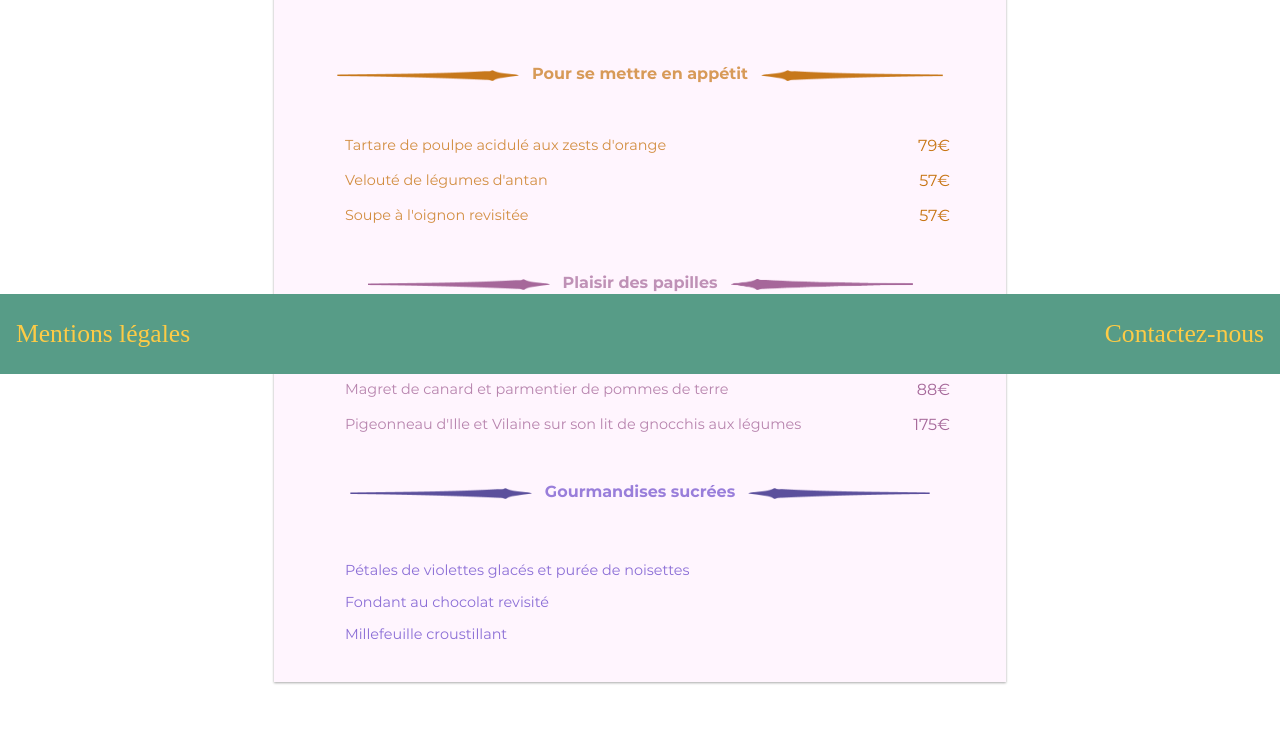
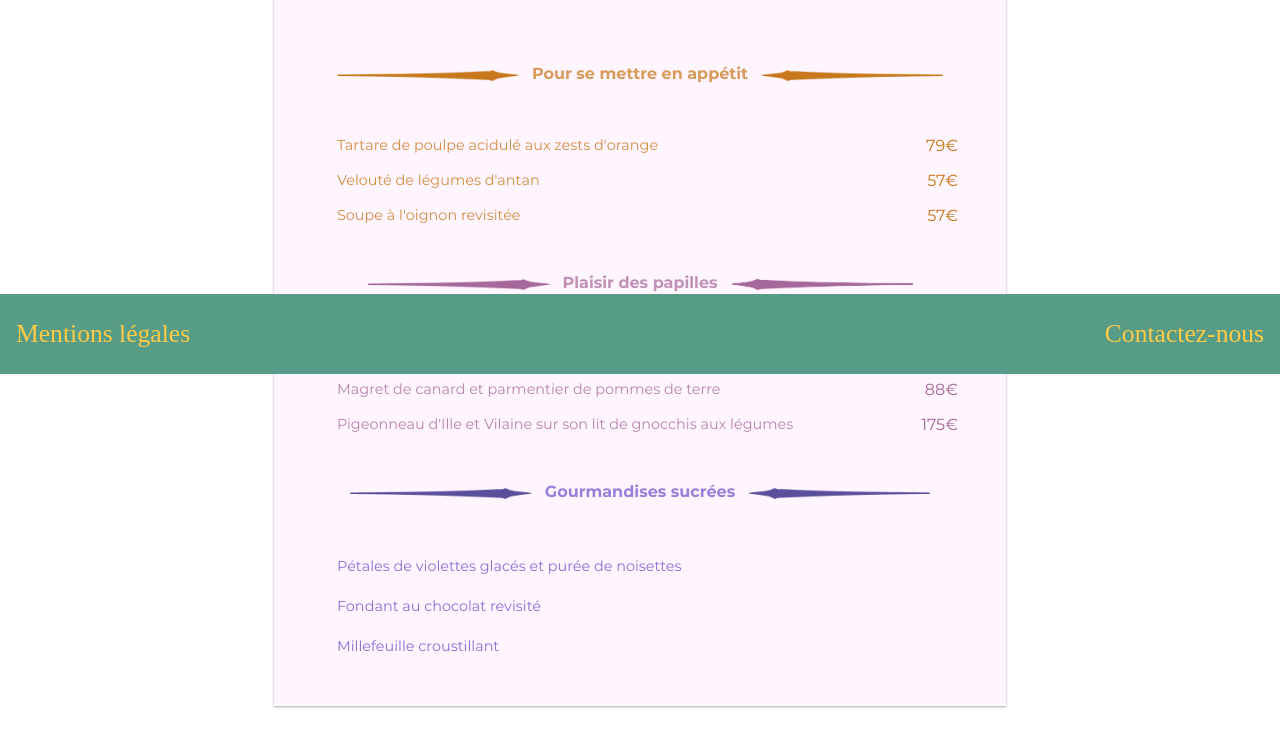
Before and after one commit to Estelle-Rose/Estelle-Rose.github.io, a website: page OhMyFood/menu-chic.html in a window 1280 px wide. Shown: the part 426-1172 px from the top of the page. Drawn offline with Linux system fonts and the light colour scheme.

Commit message:
desserts li padding

```diff
--- a/OhMyFood/sass/components/_button.scss
+++ b/OhMyFood/sass/components/_button.scss
@@ -4,7 +4,7 @@
     height: 20vh;
     margin-top: 30px;
     margin-bottom: 10vh;
-}
+
 .btn {
     margin: auto;
     display: flex;
@@ -17,6 +17,7 @@
     color: #fdcb46;
     font-size: 1.9em;
 
+}
 }
 .dots {
     margin-left: 15px;
@@ -37,11 +38,10 @@
     animation-delay: 0.5s;
 }
 .dots span:nth-child(3) {
-    animation-delay: 0.8s;
+    animation-delay: 0.9s;
 }
 @keyframes dots {
     50% {
         opacity: 0;
-        transform: scale(0.7);
     }
 }
--- a/OhMyFood/sass/layouts/_footer.scss
+++ b/OhMyFood/sass/layouts/_footer.scss
@@ -17,7 +17,7 @@ footer {
         color: $color-secondary;
         font-size: 1.2em;
         padding: 1rem;
-        @media screen and (min-width: 767px) {
+        @include respond-to(medium) {
             font-size: 1.6em;
         }
         &:hover {
--- a/OhMyFood/sass/pages/_pages.scss
+++ b/OhMyFood/sass/pages/_pages.scss
@@ -32,8 +32,10 @@
         }
     }
     li {
-        padding-left: 40px;
-        padding-right: 40px;
+        padding: 0 1rem;
+        @include respond-to(small) {
+            padding: 0 2rem;
+        }
     }
     .prix {
         margin-top: 10px;
@@ -45,7 +47,11 @@
     .desserts ul{
         display: flex;
         flex-direction: column;
-        line-height: 2em;
+        line-height: 1.5em;
+        li {
+            padding-bottom: 1rem;
+        }
+
     }
 }
 .separateurs {
```
Also changed, not shown: OhMyFood/index.html (+2 -2 lines), OhMyFood/css/style.css, 1 other file.
